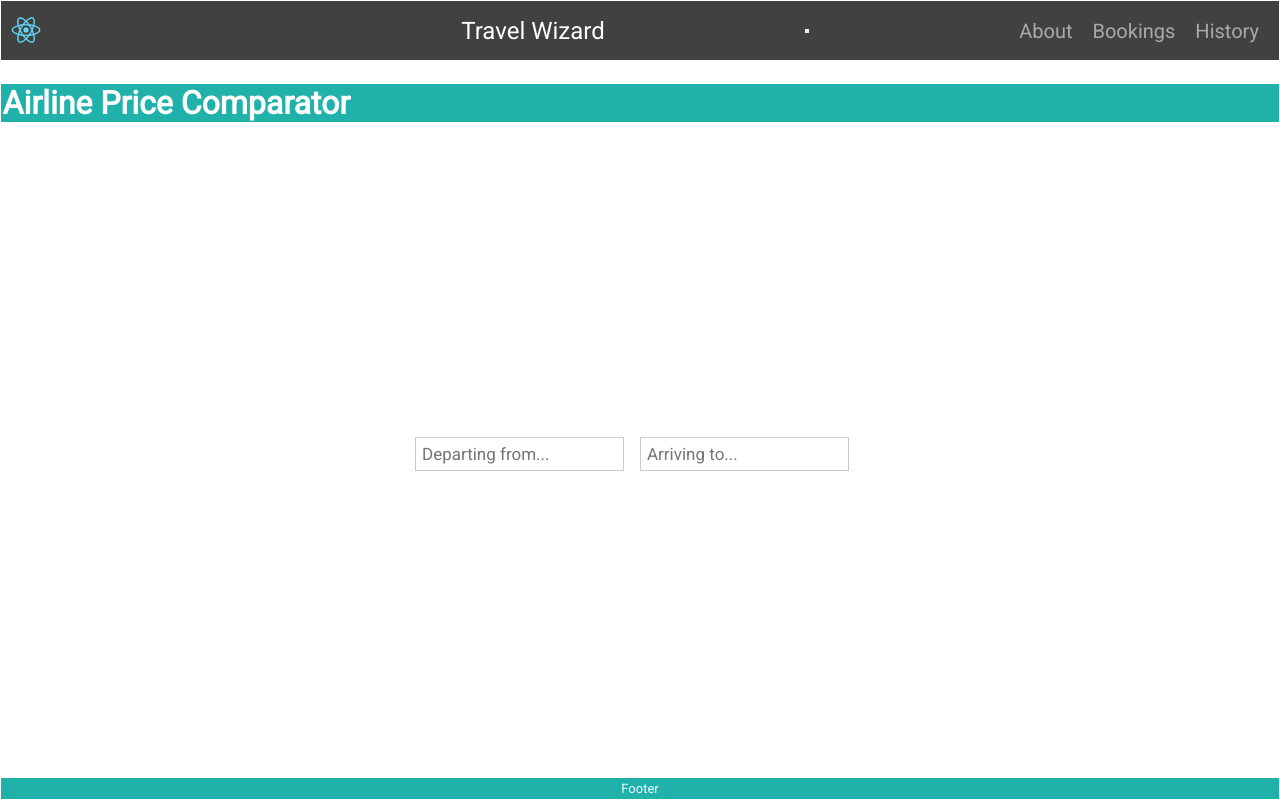
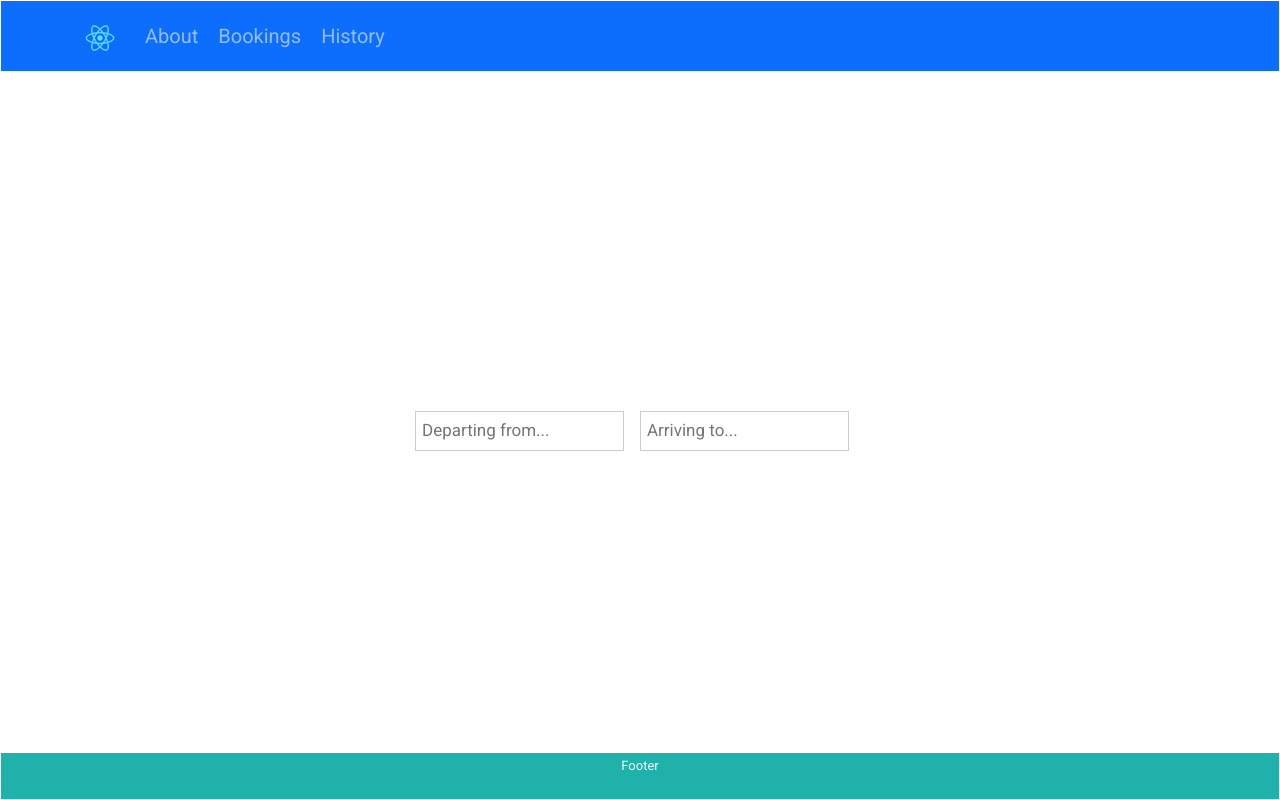
Before and after one commit to rydaws/mighty-ducks, a React (Create React App) app in the folder mighty-ducks/: page / in a window 1280 px wide. Built offline with nearby package versions, Linux system fonts and the light colour scheme.

Commit message:
attemps to add SCSS

```diff
--- a/mighty-ducks/src/App.js
+++ b/mighty-ducks/src/App.js
@@ -1,5 +1,5 @@
 //import './App.css';
-import { Header } from './components/Header'
+/*import { Header } from './components/Header'*/
 import { Footer } from './components/Footer'
 import { Content } from './components/Content'
 import AirNavBar from './components/AirNavBar';
@@ -7,7 +7,6 @@ function App() {
   return (
     <div className="App">
       <AirNavBar />
-      <Header />
       <Content />
       <Footer />
 
--- /dev/null
+++ b/mighty-ducks/src/App.scss
@@ -0,0 +1,56 @@
+@import "https://fonts.googleapis.com/css2?family=Roboto&display=swap";
+@import "./custom.scss";
+* {
+	font-family: Roboto;
+	margin: 0;
+	padding: 0;
+	box-sizing: border-box;
+}
+html {
+	font-size: 20px;
+}
+body {
+	min-height: 100vh;
+	font-family: 'Roboto', 'Oxygen', 'Ubuntu', 'Cantarell', 'Fira Sans', 'Droid Sans', 'Helvetica Neue', sans-serif;
+	-webkit-font-smoothing: antialiased;
+	-moz-osx-font-smoothing: grayscale;
+}
+.App {
+	display: flex;
+	flex-direction: column;
+	justify-content: center;
+	height: 100vh;
+	width: 100%;
+	border: 1px solid white;
+	margin: auto;
+}
+main {
+	width: 100%;
+	height: 3000px;
+	display: flex;
+	flex-direction: column;
+	flex-grow: 1;
+	justify-content: center;
+	align-items: center;
+	overflow-y: auto;
+}
+footer {
+	width: 100%;
+	padding: 0.25em;
+	background-color: lightseagreen;
+	color: aliceblue;
+	display: grid;
+	place-content: center;
+	font-size: small;
+}
+.searchbar {
+	input[type=text] {
+		float: right;
+		padding: 6px;
+		border: none;
+		margin-top: 8px;
+		margin-right: 16px;
+		font-size: 17px;
+		border: 1px solid #ccc;
+	}
+}
--- a/mighty-ducks/src/components/AirNavBar.js
+++ b/mighty-ducks/src/components/AirNavBar.js
@@ -6,9 +6,9 @@ import Navbar from 'react-bootstrap/Navbar';
 function AirNavBar() {
   return (
     <>
-      <Navbar expand="lg" sticky="top" bg="dark" variant="dark" className="Navbar" collapseOnSelect>
-        <Container className="container">
-          <Navbar.Brand href="#home" className="navbar-brand">
+      <Navbar expand="md" sticky="top" bg="primary" variant="dark" collapseOnSelect>
+        <Container>
+          <Navbar.Brand href="#home" >
             <img
             src="logo192.png"
             width="30"
@@ -16,15 +16,12 @@ function AirNavBar() {
             alt="Logo"
             />
           </Navbar.Brand>
-          <Nav href="#home" className="navbar-title">
-            Travel Wizard
-          </Nav>
           <Navbar.Toggle aria-controls="responsive-navbar-nav" />
           <Navbar.Collapse id="responsive-navbar-nav">
           <Nav className="mr-auto">
-            <Nav.Link href="#about" className="navbar-links">About</Nav.Link>
-            <Nav.Link href="#bookings" className="navbar-links">Bookings</Nav.Link>
-            <Nav.Link href="#history" className="navbar-links">History</Nav.Link>
+            <Nav.Link href="#about">About</Nav.Link>
+            <Nav.Link href="#bookings">Bookings</Nav.Link>
+            <Nav.Link href="#history">History</Nav.Link>
           </Nav>
           </Navbar.Collapse>
         </Container>
--- /dev/null
+++ b/mighty-ducks/src/custom.scss
@@ -0,0 +1,6 @@
+$theme-colors: (
+  "primary": #419e6b,
+  "danger": #ff4136
+);
+
+@import '~bootstrap/scss/bootstrap.scss';
--- a/mighty-ducks/src/index.css
+++ b/mighty-ducks/src/index.css
@@ -31,17 +31,6 @@ body {
   margin: auto;
 }
 
-header {
-  height: 10%;
-  padding: 0 0.10em;
-  background-color: lightseagreen;
-  color: white;
-  display: flex;
-  justify-content: space-between;
-  align-items: center;
-  font-size: medium;
-}
-
 main {
   width: 100%;
   height: 3000px;
@@ -63,63 +52,6 @@ footer {
   font-size: small;
 }
 
-.Navbar {}
-
-.container {
-  background-color: #414141;
-  display: flex;
-  justify-content: space-between;
-  align-items: center;
-  padding: 10px;
-}
-
-.navbar-brand {
-  text-decoration: none;
-  transition: 0.3s;
-  padding-top: 0.2rem;
-}
-
-.navbar-brand:hover {
-  transform: scale(1.2);
-}
-.navbar-links {
-  color: #ffffff8c;
-  text-decoration: none;
-  outline: none;
-  padding-left: 0.5rem;
-  padding-right: 0.5rem;
-  transition: 0.3s
-}
-
-.navbar-links:hover{
-  color: #e9e9e9;
-}
-
-.navbar-title {
-  padding-left: 11rem;
-  color: #ffffff;
-  font-size: 1.2rem;
-  text-decoration: none;
-  outline: none;
-}
-
-.navbar-collapse {
-
-}
-
-.navbar-toggler-icon {
-  display: hidden;
-  background-color: #414141;
-  border: none;
-  width: 1.5rem;
-  height: 1.5rem;
-  vertical-align: middle;
-  background-image: url("../public/hamburger.svg");
-  background-repeat: no-repeat;
-  background-position: 50%;
-  background-size: 100%;
-}
-
 .searchbar input[type=text] {
   float: right;
   padding: 6px;
--- a/mighty-ducks/src/index.js
+++ b/mighty-ducks/src/index.js
@@ -3,6 +3,7 @@ import ReactDOM from 'react-dom/client';
 import './index.css';
 import App from './App';
 import reportWebVitals from './reportWebVitals';
+import 'bootstrap/dist/css/bootstrap.min.css';
 
 const root = ReactDOM.createRoot(document.getElementById('root'));
 root.render(
```
